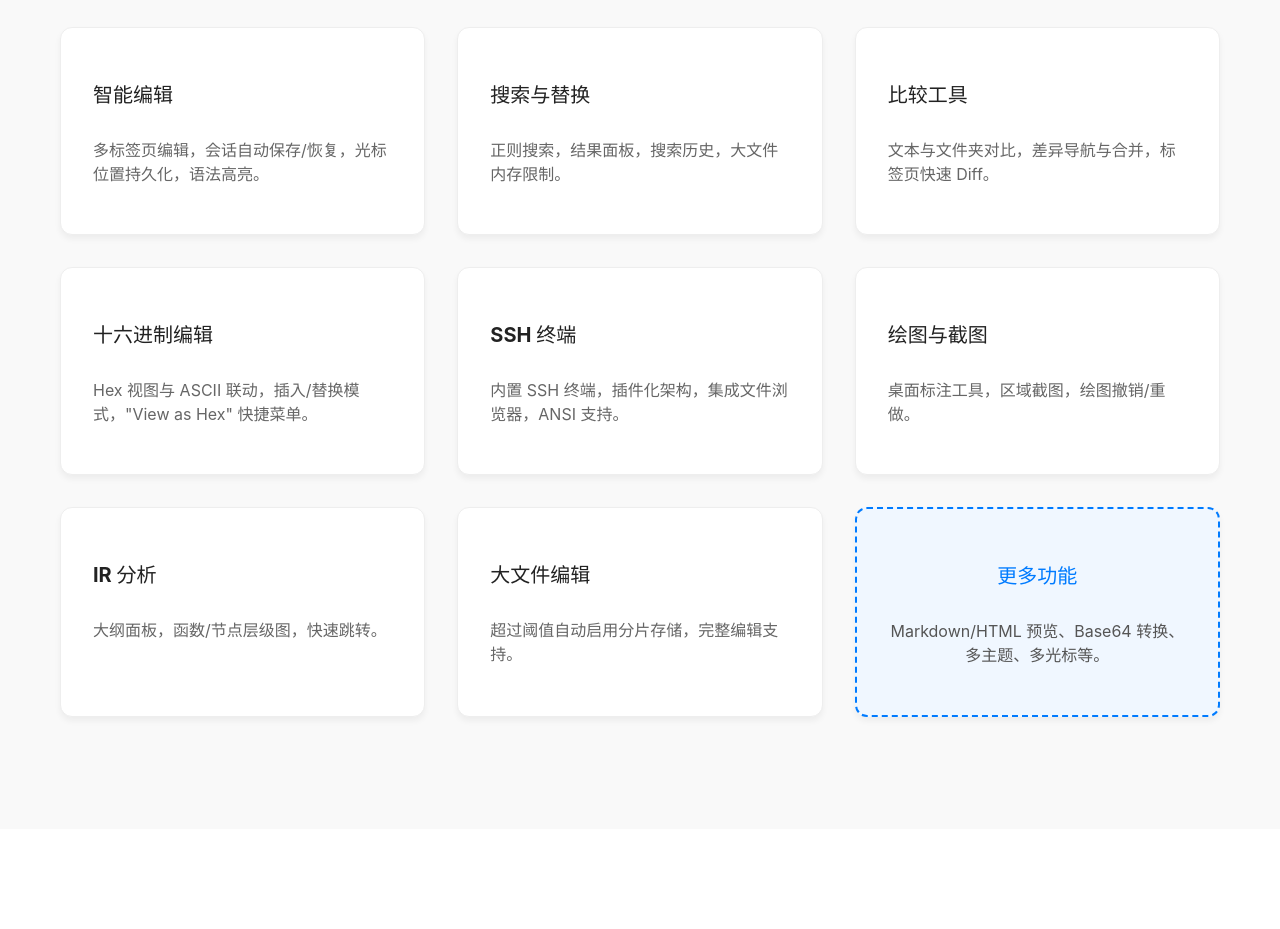
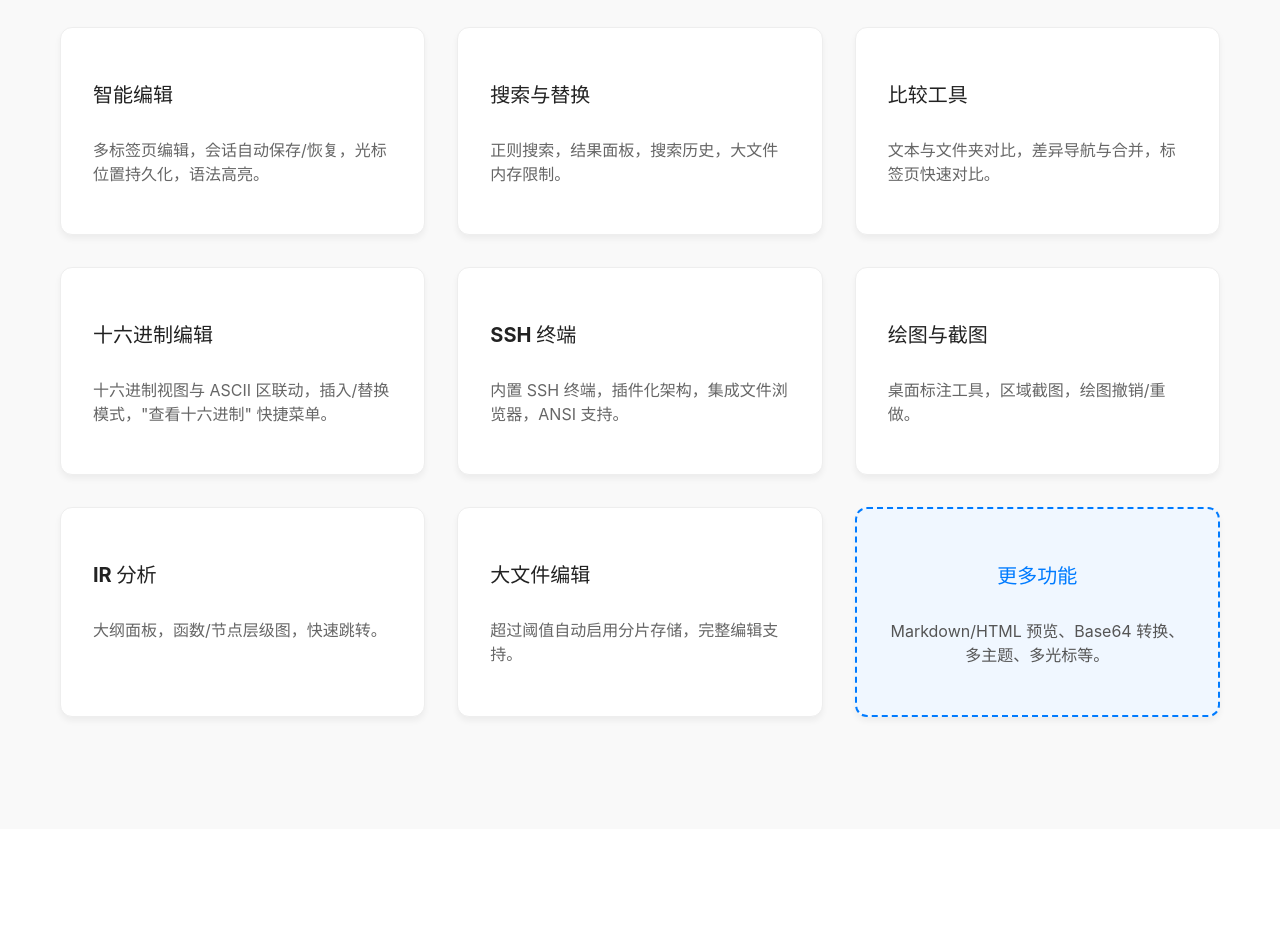
Before and after one commit to zqhcoding/cf_qeditor, a React (Vite) app: page / in a window 1280 px wide. Shown: the part 1520-2449 px from the top of the page. Built offline with nearby package versions, Linux system fonts and the light colour scheme.

Commit message:
docs: localize Chinese feature descriptions

```diff
--- a/src/data.js
+++ b/src/data.js
@@ -294,11 +294,11 @@ export const content = {
         },
         {
           title: "比较工具",
-          desc: "文本与文件夹对比，差异导航与合并，标签页快速 Diff。",
+          desc: "文本与文件夹对比，差异导航与合并，标签页快速对比。",
         },
         {
           title: "十六进制编辑",
-          desc: "Hex 视图与 ASCII 联动，插入/替换模式，\"View as Hex\" 快捷菜单。",
+          desc: "十六进制视图与 ASCII 区联动，插入/替换模式，\"查看十六进制\" 快捷菜单。",
         },
         {
           title: "SSH 终端",
@@ -330,16 +330,16 @@ export const content = {
                 "会话自动保存/恢复，光标位置持久化",
                 "支持自定义标签页名称（通过右键菜单）",
                 "文件拖拽打开（窗口和编辑区都支持）",
-                "行号、状态栏（Ln/Col/Pos/Lines/Length）",
-                "缩放（Zoom In/Zoom Out）",
+                "行号、状态栏（行号/列号/位置/行数/长度）",
+                "缩放（放大/缩小）",
                 "自动检测外部文件变化并提示重载",
-                "跳转历史（Step Back/Step Forward）",
+                "跳转历史（后退/前进）",
                 "可选显示空格、制表符、换行等特殊字符",
-                "URL 和邮箱链接导航（Ctrl+Click）",
+                "网址和邮箱链接导航（Ctrl+Click）",
                 "缩进参考线（可配置样式、颜色）",
                 "当前行高亮样式（边框线/背景色）",
-                "\"View as Hex\" 上下文菜单，快速查看十六进制",
-                "\"Hex Open Recent\" 功能"
+                "\"查看十六进制\" 上下文菜单，快速查看十六进制",
+                "\"最近打开的十六进制文件\" 功能"
             ]
         },
         {
@@ -354,7 +354,7 @@ export const content = {
                 "缩进参考线支持",
                 "可选文本换行",
                 "多光标/列模式支持",
-                "列模式编辑支持输入法（IME）",
+                "列模式编辑支持输入法",
                 "光标闪烁动画",
                 "词级键盘导航"
             ]
@@ -364,7 +364,7 @@ export const content = {
             items: [
                 "查找/替换（普通、扩展、正则）",
                 "大小写、全词、方向、循环搜索控制",
-                "Find All in Current：当前文件全量命中列表",
+                "当前文件中查找全部：全量命中列表",
                 "选区内搜索（视觉高亮显示搜索范围）",
                 "搜索历史跨会话持久化",
                 "搜索面板可见性状态保存/恢复",
@@ -389,10 +389,10 @@ export const content = {
             category: "多光标与列选择",
             items: [
                 "默认启用列模式能力",
-                "Alt + Click：添加多光标",
-                "Alt + Drag：矩形区域选择",
-                "Alt + Shift + Arrow：按列扩展/增加光标",
-                "列模式编辑支持输入法（IME）",
+                "Alt + 点击：添加多光标",
+                "Alt + 拖拽：矩形区域选择",
+                "Alt + Shift + 方向键：按列扩展/增加光标",
+                "列模式编辑支持输入法",
                 "撤销/重做时保持多光标状态"
             ]
         },
@@ -420,13 +420,13 @@ export const content = {
             category: "对比工具",
             items: [
                 "文本对比：双文件并排对比",
-                "差异块导航（Next/Prev Section）",
+                "差异块导航（下一块/上一块）",
                 "过滤模式：全量/仅差异/仅相同",
                 "区块级合并（左右拷贝差异块）",
                 "支持比较并显示行尾符号",
                 "文件夹对比：左/中/右三列联动视图",
                 "批量复制（左到右/右到左）、批量删除",
-                "标签页快速 Diff（View Diff between...）",
+                "标签页快速对比（查看差异...）",
                 "文件管理器上下文菜单集成（Dolphin/Thunar/Nautilus/Nemo/Deepin）"
             ]
         },
@@ -458,9 +458,9 @@ export const content = {
         {
             category: "IR 结构分析",
             items: [
-                "Outline 面板：函数列表与返回值",
-                "Function Hierarchy：函数调用关系图",
-                "Node Hierarchy：函数内部节点依赖图",
+                "大纲面板：函数列表与返回值",
+                "函数层级图：函数调用关系图",
+                "节点层级图：函数内部节点依赖图",
                 "图中双击节点可跳转到源码位置",
                 "Ctrl 悬停/点击跳转提示（函数与变量）"
             ]
```
